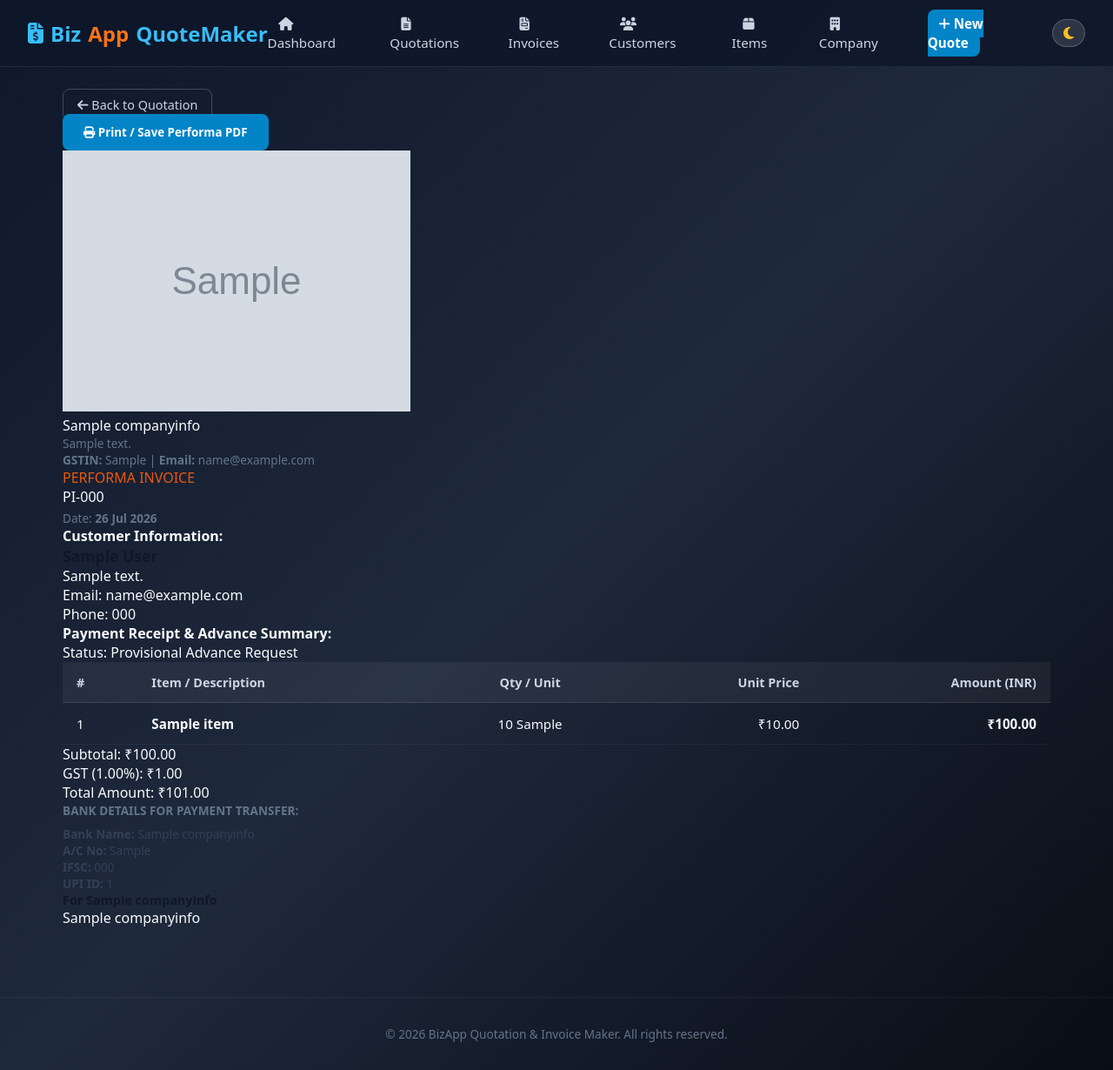
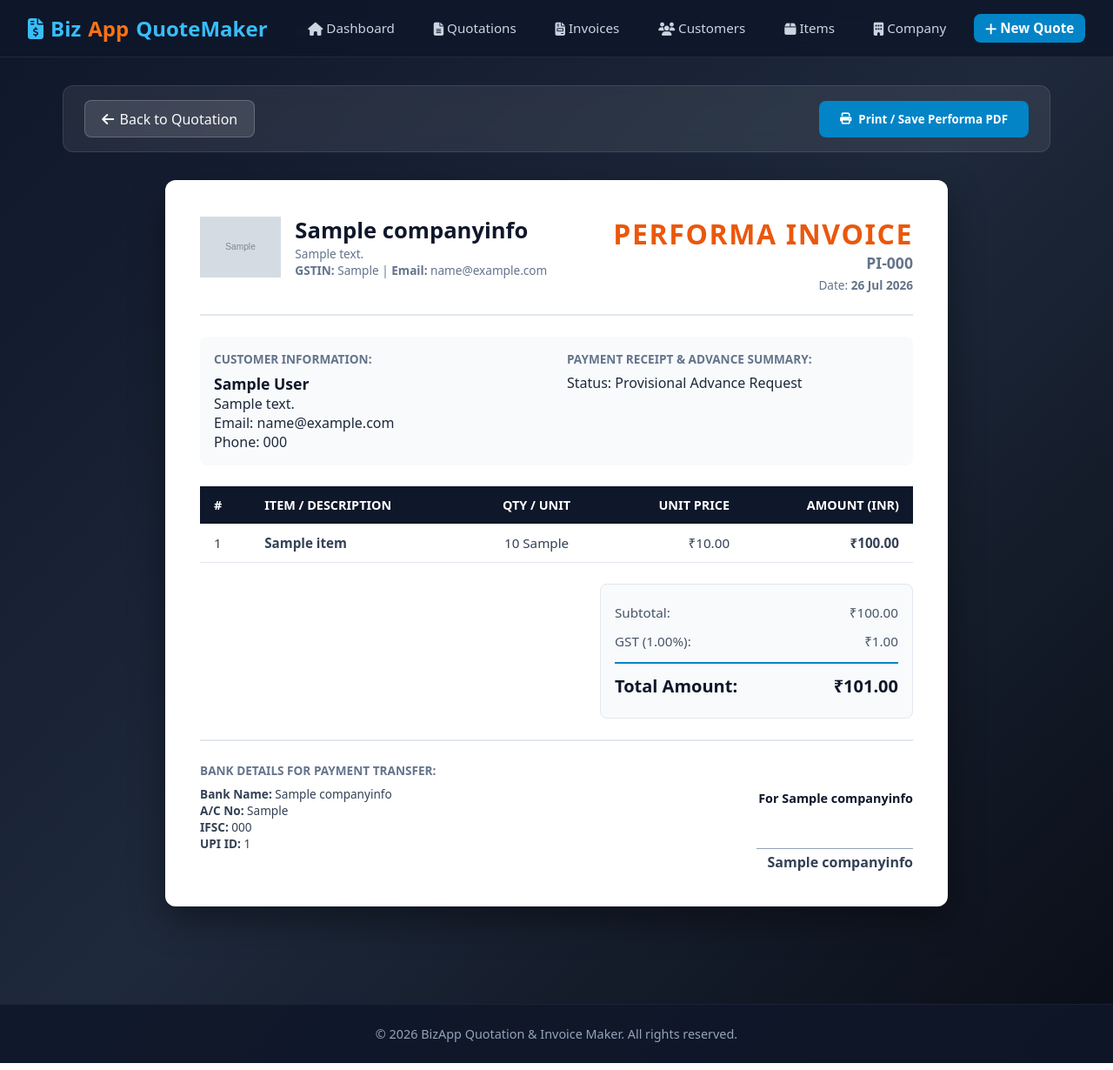
Before and after one commit to rounak-98/bizzapp, a Django app: page /quotations/1/performa/ in a window 1280 px wide. Shown: the whole page at 87% size. Run offline with Django 4.2, Linux system fonts and the light colour scheme; tables that the repository leaves empty hold one stand-in row (values such as "Sample post"); grey boxes marked "Sample" are stand-in pictures; parts of the project's set-up code (start-up, migrations or seed data) failed here and were passed over.

Commit message:
Revert "Added Light Mode / Dark Mode Theme Switcher with instant toggle & persistent state"
This reverts commit e67272421756f69bd7e99676b92281204666f746.

```diff
--- a/static/css/style.css
+++ b/static/css/style.css
@@ -11,98 +11,6 @@ body {
   background: linear-gradient(135deg, #0f172a, #1e293b, #090d16);
   min-height: 100vh;
   color: #f8fafc;
-  transition: background 0.3s ease, color 0.3s ease;
-}
-
-/* Theme Toggle Button */
-.theme-toggle-btn {
-  background: rgba(255, 255, 255, 0.12);
-  border: 1px solid rgba(255, 255, 255, 0.2);
-  color: #fbbf24;
-  padding: 0.45rem 0.75rem;
-  border-radius: 20px;
-  cursor: pointer;
-  font-size: 1rem;
-  display: flex;
-  align-items: center;
-  justify-content: center;
-  transition: all 0.3s ease;
-}
-.theme-toggle-btn:hover {
-  background: rgba(255, 255, 255, 0.22);
-  transform: scale(1.05);
-}
-
-/* Light Mode Overrides */
-body.light-mode {
-  background: linear-gradient(135deg, #f8fafc, #e2e8f0, #cbd5e1);
-  color: #0f172a;
-}
-
-body.light-mode .navbar {
-  background: rgba(255, 255, 255, 0.92);
-  border-bottom: 1px solid #cbd5e1;
-  color: #0f172a;
-}
-body.light-mode .logo {
-  color: #0284c7;
-}
-body.light-mode .nav-links a {
-  color: #334155;
-}
-body.light-mode .nav-links a:hover,
-body.light-mode .nav-links a.active {
-  color: #0284c7;
-  background: rgba(2, 132, 199, 0.12);
-}
-body.light-mode .theme-toggle-btn {
-  background: #e2e8f0;
-  border-color: #cbd5e1;
-  color: #d97706;
-}
-
-body.light-mode .card,
-body.light-mode .form-container,
-body.light-mode .dashboard-card,
-body.light-mode .table-container,
-body.light-mode .stat-card {
-  background: #ffffff !important;
-  border: 1px solid #cbd5e1 !important;
-  box-shadow: 0 10px 30px rgba(0, 0, 0, 0.08) !important;
-  color: #0f172a !important;
-}
-
-body.light-mode h1, body.light-mode h2, body.light-mode h3, body.light-mode h4, body.light-mode label {
-  color: #0f172a !important;
-}
-
-body.light-mode input,
-body.light-mode select,
-body.light-mode textarea {
-  background-color: #f8fafc !important;
-  color: #0f172a !important;
-  border: 1px solid #cbd5e1 !important;
-}
-
-body.light-mode table th {
-  background-color: #f1f5f9 !important;
-  color: #0f172a !important;
-  border-bottom: 2px solid #cbd5e1 !important;
-}
-
-body.light-mode table td {
-  color: #334155 !important;
-  border-bottom: 1px solid #e2e8f0 !important;
-}
-
-body.light-mode table tr:hover {
-  background-color: #f1f5f9 !important;
-}
-
-body.light-mode .item-row-grid,
-body.light-mode .item-row {
-  background: #f8fafc !important;
-  border: 1px solid #cbd5e1 !important;
 }
 
 /* Navbar */
@@ -172,152 +80,220 @@ body.light-mode .item-row {
   background: #0369a1;
 }
 
+/* Navbar toggle for mobile */
 .nav-toggle {
   display: none;
   font-size: 1.5rem;
   cursor: pointer;
 }
 
-/* Main Content */
+@media (max-width: 900px) {
+  .nav-links {
+    display: none;
+    flex-direction: column;
+    background: rgba(15, 23, 42, 0.95);
+    position: absolute;
+    top: 60px;
+    right: 1rem;
+    width: 220px;
+    padding: 1rem;
+    border-radius: 12px;
+    border: 1px solid rgba(255, 255, 255, 0.1);
+  }
+
+  .nav-links.show {
+    display: flex;
+  }
+
+  .nav-toggle {
+    display: block;
+    color: #fff;
+  }
+}
+
+/* Main Content Wrapper */
 .main-content {
   padding: 2rem;
   max-width: 1200px;
   margin: 0 auto;
 }
 
-/* Dashboard Grid */
-.dashboard-grid {
+/* Page Headers & Control Bars */
+.page-header {
+  display: flex;
+  justify-content: space-between;
+  align-items: center;
+  flex-wrap: wrap;
+  gap: 1rem;
+  margin-bottom: 1.5rem;
+}
+
+.page-header h2 {
+  font-size: 1.8rem;
+  font-weight: 700;
+  color: #f8fafc;
+}
+
+.search-filter-bar {
+  display: flex;
+  gap: 0.75rem;
+  align-items: center;
+  flex-wrap: wrap;
+}
+
+.search-input {
+  padding: 0.6rem 1rem;
+  border-radius: 8px;
+  border: 1px solid rgba(255, 255, 255, 0.15);
+  background: rgba(255, 255, 255, 0.08);
+  color: #fff;
+  font-size: 0.95rem;
+  min-width: 220px;
+}
+.search-input::placeholder {
+  color: #94a3b8;
+}
+
+/* Analytics Metrics Cards: Perfectly Aligned 3-Column Grid (3 x 2 = 6 cards) */
+.metrics-grid {
   display: grid;
-  grid-template-columns: repeat(auto-fit, minmax(220px, 1fr));
-  gap: 1.5rem;
+  grid-template-columns: repeat(3, 1fr);
+  gap: 1.25rem;
   margin-bottom: 2rem;
 }
 
-.card {
-  background: rgba(30, 41, 59, 0.7);
-  backdrop-filter: blur(10px);
-  -webkit-backdrop-filter: blur(10px);
-  border: 1px solid rgba(255, 255, 255, 0.1);
-  border-radius: 12px;
-  padding: 1.5rem;
-  box-shadow: 0 8px 32px 0 rgba(0, 0, 0, 0.37);
-  transition: transform 0.2s ease, box-shadow 0.2s ease;
+@media (max-width: 900px) {
+  .metrics-grid {
+    grid-template-columns: repeat(2, 1fr);
+  }
 }
 
-.card:hover {
-  transform: translateY(-4px);
-  box-shadow: 0 12px 40px 0 rgba(0, 0, 0, 0.45);
+@media (max-width: 600px) {
+  .metrics-grid {
+    grid-template-columns: 1fr;
+  }
 }
 
-.card h3 {
-  font-size: 0.9rem;
-  color: #94a3b8;
+.metric-card {
+  background: rgba(255, 255, 255, 0.06);
+  backdrop-filter: blur(12px);
+  -webkit-backdrop-filter: blur(12px);
+  border: 1px solid rgba(255, 255, 255, 0.08);
+  border-radius: 16px;
+  padding: 1.25rem 1.5rem;
+  box-shadow: 0 8px 24px rgba(0, 0, 0, 0.2);
+  transition: transform 0.2s ease, background 0.2s ease;
+}
+
+.metric-card:hover {
+  background: rgba(255, 255, 255, 0.09);
+  transform: translateY(-3px);
+}
+
+.metric-card .title {
+  font-size: 0.85rem;
   text-transform: uppercase;
   letter-spacing: 0.05em;
-  margin-bottom: 0.5rem;
+  color: #94a3b8;
+  margin-bottom: 0.4rem;
 }
 
-.card .value {
+.metric-card .value {
   font-size: 1.8rem;
   font-weight: 700;
   color: #38bdf8;
 }
 
-/* Tables */
-.table-container {
-  background: rgba(30, 41, 59, 0.7);
-  backdrop-filter: blur(10px);
-  border: 1px solid rgba(255, 255, 255, 0.1);
-  border-radius: 12px;
-  padding: 1.5rem;
-  margin-bottom: 2rem;
-  box-shadow: 0 8px 32px 0 rgba(0, 0, 0, 0.37);
+.metric-card .subtext {
+  font-size: 0.85rem;
+  color: #cbd5e1;
+  margin-top: 0.2rem;
 }
 
-.table-header {
-  display: flex;
-  justify-content: space-between;
-  align-items: center;
-  margin-bottom: 1.2rem;
+.metric-card.accent-orange .value { color: #f97316; }
+.metric-card.accent-green .value { color: #22c55e; }
+.metric-card.accent-purple .value { color: #a855f7; }
+
+/* Dashboard Quick Actions: Balanced 3-Column Grid */
+.button-grid {
+  display: grid;
+  grid-template-columns: repeat(3, 1fr);
+  gap: 1.25rem;
+  margin-bottom: 2rem;
 }
 
-.table-header h2 {
-  font-size: 1.25rem;
-  color: #f8fafc;
+@media (max-width: 900px) {
+  .button-grid {
+    grid-template-columns: repeat(2, 1fr);
+  }
 }
 
-.table-responsive {
-  overflow-x: auto;
+@media (max-width: 600px) {
+  .button-grid {
+    grid-template-columns: 1fr;
+  }
 }
 
-table {
-  width: 100%;
-  border-collapse: collapse;
-  text-align: left;
+.btn-card {
+  display: flex;
+  flex-direction: column;
+  align-items: center;
+  justify-content: center;
+  padding: 1.25rem;
+  background: rgba(255, 255, 255, 0.08);
+  border: 1px solid rgba(255, 255, 255, 0.12);
+  backdrop-filter: blur(10px);
+  border-radius: 14px;
+  color: #fff;
+  text-decoration: none;
+  font-weight: 600;
+  font-size: 0.95rem;
+  text-align: center;
+  transition: all 0.25s ease;
 }
 
-table th {
-  background-color: rgba(255, 255, 255, 0.05);
-  color: #cbd5e1;
-  font-weight: 600;
-  padding: 0.85rem 1rem;
-  font-size: 0.9rem;
-  border-bottom: 1px solid rgba(255, 255, 255, 0.1);
+.btn-card:hover {
+  background: rgba(56, 189, 248, 0.2);
+  border-color: #38bdf8;
+  transform: translateY(-4px);
+  color: #fff;
 }
 
-table td {
-  padding: 0.85rem 1rem;
-  font-size: 0.95rem;
-  border-bottom: 1px solid rgba(255, 255, 255, 0.05);
+/* Glassmorphic Form Containers */
+.form-container {
+  max-width: 900px;
+  margin: 2rem auto;
+  padding: 2rem;
+  border-radius: 16px;
+  background: rgba(255, 255, 255, 0.07);
+  backdrop-filter: blur(12px);
+  -webkit-backdrop-filter: blur(12px);
+  border: 1px solid rgba(255, 255, 255, 0.1);
+  box-shadow: 0 12px 32px rgba(0, 0, 0, 0.3);
+  color: #fff;
 }
 
-table tr:hover {
-  background-color: rgba(255, 255, 255, 0.03);
-}
-
-/* Badges */
-.badge {
-  display: inline-block;
-  padding: 0.25rem 0.65rem;
-  border-radius: 20px;
-  font-size: 0.8rem;
-  font-weight: 600;
-  text-transform: capitalize;
-}
-
-.badge-draft { background: rgba(148, 163, 184, 0.2); color: #cbd5e1; }
-.badge-sent { background: rgba(56, 189, 248, 0.2); color: #38bdf8; }
-.badge-accepted { background: rgba(74, 222, 128, 0.2); color: #4ade80; }
-.badge-rejected { background: rgba(248, 113, 113, 0.2); color: #f87171; }
-.badge-converted { background: rgba(168, 85, 247, 0.2); color: #c084fc; }
-
-.badge-unpaid { background: rgba(248, 113, 113, 0.2); color: #f87171; }
-.badge-partially_paid { background: rgba(251, 146, 60, 0.2); color: #fb923c; }
-.badge-paid { background: rgba(74, 222, 128, 0.2); color: #4ade80; }
-
-/* Forms */
-.form-container {
-  background: rgba(30, 41, 59, 0.7);
-  backdrop-filter: blur(10px);
-  border: 1px solid rgba(255, 255, 255, 0.1);
-  border-radius: 12px;
-  padding: 2rem;
-  max-width: 650px;
-  margin: 0 auto 2rem auto;
-  box-shadow: 0 8px 32px 0 rgba(0, 0, 0, 0.37);
+.form-container.narrow {
+  max-width: 550px;
 }
 
 .form-container h2 {
+  text-align: center;
   margin-bottom: 1.5rem;
+  font-size: 1.8rem;
   color: #38bdf8;
-  font-size: 1.4rem;
+}
+
+.form-grid {
+  display: grid;
+  grid-template-columns: repeat(auto-fit, minmax(240px, 1fr));
+  gap: 1rem;
 }
 
 .form-group {
   display: flex;
   flex-direction: column;
   gap: 0.4rem;
-  margin-bottom: 1.2rem;
 }
 
 .form-group label {
@@ -409,76 +385,326 @@ select option {
   border-radius: 8px;
   font-weight: 600;
   cursor: pointer;
-  transition: background 0.2s ease;
+  transition: background 0.25s ease;
   text-decoration: none;
-  display: inline-block;
+  display: inline-flex;
+  align-items: center;
+  gap: 0.5rem;
+  line-height: normal;
 }
-
 .btn-primary:hover {
   background-color: #0369a1;
 }
 
 .btn-secondary {
-  background-color: transparent;
+  background-color: rgba(255, 255, 255, 0.12);
+  color: #f8fafc;
+  padding: 0.6rem 1.2rem;
   border: 1px solid rgba(255, 255, 255, 0.2);
-  color: #cbd5e1;
-  padding: 0.5rem 1rem;
   border-radius: 8px;
+  font-weight: 500;
   cursor: pointer;
   text-decoration: none;
-  font-size: 0.9rem;
+  display: inline-flex;
+  align-items: center;
+  gap: 0.4rem;
+  line-height: normal;
 }
-
 .btn-secondary:hover {
-  background-color: rgba(255, 255, 255, 0.05);
-  color: #fff;
+  background-color: rgba(255, 255, 255, 0.2);
 }
 
 .btn-success {
   background-color: #16a34a;
   color: #fff;
-  padding: 0.5rem 1rem;
+  padding: 0.6rem 1.2rem;
   border: none;
   border-radius: 8px;
+  font-weight: 600;
   cursor: pointer;
   text-decoration: none;
-  font-weight: 500;
-  font-size: 0.9rem;
+  display: inline-flex;
+  align-items: center;
+  gap: 0.4rem;
+  line-height: normal;
+}
+.btn-success:hover {
+  background-color: #15803d;
 }
 
-.btn-success:hover {
-  background-color: #15803d;
+/* Styled Tables */
+.table-responsive {
+  overflow-x: auto;
+}
+
+.styled-table {
+  width: 100%;
+  border-collapse: collapse;
+  margin-top: 1rem;
+  background: rgba(255, 255, 255, 0.04);
+  border-radius: 12px;
+  overflow: hidden;
+  box-shadow: 0 4px 16px rgba(0, 0, 0, 0.2);
+}
+
+.styled-table th, .styled-table td {
+  padding: 0.85rem 1.1rem;
+  text-align: left;
+  color: #f8fafc;
+  font-size: 0.95rem;
+}
+
+.styled-table th {
+  background: rgba(255, 255, 255, 0.12);
+  font-weight: 600;
+  color: #38bdf8;
+  border-bottom: 1px solid rgba(255, 255, 255, 0.1);
+}
+
+.styled-table tr {
+  border-bottom: 1px solid rgba(255, 255, 255, 0.05);
+}
+
+.styled-table tr:hover {
+  background: rgba(255, 255, 255, 0.08);
+}
+
+/* Status Badges */
+.badge {
+  display: inline-block;
+  padding: 0.3rem 0.75rem;
+  border-radius: 20px;
+  font-size: 0.8rem;
+  font-weight: 600;
+  text-transform: uppercase;
+  letter-spacing: 0.03em;
+}
+
+.badge-draft { background: #64748b; color: #fff; }
+.badge-sent { background: #0284c7; color: #fff; }
+.badge-accepted { background: #16a34a; color: #fff; }
+.badge-rejected { background: #dc2626; color: #fff; }
+.badge-expired { background: #d97706; color: #fff; }
+.badge-converted { background: #9333ea; color: #fff; }
+
+.badge-paid { background: #16a34a; color: #fff; }
+.badge-unpaid { background: #ea580c; color: #fff; }
+.badge-partially-paid { background: #ca8a04; color: #fff; }
+.badge-overdue { background: #dc2626; color: #fff; }
+
+/* Document Layout (Printable A4 Sheet) */
+.document-wrapper {
+  background: #ffffff;
+  color: #1e293b;
+  border-radius: 12px;
+  padding: 2.5rem;
+  box-shadow: 0 16px 40px rgba(0, 0, 0, 0.4);
+  max-width: 900px;
+  margin: 2rem auto;
+}
+
+.doc-header {
+  display: flex;
+  justify-content: space-between;
+  align-items: flex-start;
+  border-bottom: 2px solid #e2e8f0;
+  padding-bottom: 1.5rem;
+  margin-bottom: 1.5rem;
+}
+
+.doc-brand {
+  display: flex;
+  align-items: center;
+  gap: 1rem;
+}
+
+.doc-logo {
+  max-height: 70px;
+  max-width: 180px;
+  object-fit: contain;
+}
+
+.doc-company-name {
+  font-size: 1.6rem;
+  font-weight: 700;
+  color: #0f172a;
+}
+
+.doc-title-block {
+  text-align: right;
+}
+
+.doc-title {
+  font-size: 2rem;
+  font-weight: 800;
+  color: #0284c7;
+  text-transform: uppercase;
+  letter-spacing: 0.05em;
+}
+
+.doc-ref-number {
+  font-size: 1.1rem;
+  font-weight: 600;
+  color: #64748b;
+}
+
+.doc-meta-grid {
+  display: grid;
+  grid-template-columns: 1fr 1fr;
+  gap: 1.5rem;
+  margin-bottom: 1.5rem;
+  padding: 1rem;
+  background: #f8fafc;
+  border-radius: 8px;
+}
+
+.doc-meta-block h4 {
+  font-size: 0.85rem;
+  text-transform: uppercase;
+  color: #64748b;
+  margin-bottom: 0.4rem;
+}
+
+.doc-table {
+  width: 100%;
+  border-collapse: collapse;
+  margin-bottom: 1.5rem;
+}
+
+.doc-table th {
+  background: #0f172a;
+  color: #ffffff;
+  padding: 0.75rem 1rem;
+  text-align: left;
+  font-size: 0.9rem;
+  text-transform: uppercase;
+}
+
+.doc-table td {
+  padding: 0.75rem 1rem;
+  border-bottom: 1px solid #e2e8f0;
+  color: #334155;
+  font-size: 0.95rem;
+}
+
+.doc-table tr:nth-child(even) {
+  background: #f8fafc;
+}
+
+.doc-totals {
+  display: flex;
+  justify-content: flex-end;
+  margin-bottom: 1.5rem;
+}
+
+.doc-totals-box {
+  width: 360px;
+  background: #f8fafc;
+  border-radius: 8px;
+  padding: 1rem;
+  border: 1px solid #e2e8f0;
+}
+
+.doc-row {
+  display: flex;
+  justify-content: space-between;
+  padding: 0.4rem 0;
+  font-size: 0.95rem;
+  color: #475569;
+}
+
+.doc-row.grand-total {
+  border-top: 2px solid #0284c7;
+  margin-top: 0.5rem;
+  padding-top: 0.75rem;
+  font-size: 1.25rem;
+  font-weight: 700;
+  color: #0f172a;
+}
+
+.doc-words-box {
+  background: #f1f5f9;
+  border-left: 4px solid #0284c7;
+  padding: 0.75rem 1rem;
+  border-radius: 0 8px 8px 0;
+  font-size: 0.9rem;
+  font-weight: 600;
+  color: #1e293b;
+  margin-bottom: 1.5rem;
+}
+
+.doc-footer-grid {
+  display: grid;
+  grid-template-columns: 1fr 1fr;
+  gap: 1.5rem;
+  border-top: 2px solid #e2e8f0;
+  padding-top: 1.5rem;
+  margin-top: 1.5rem;
+}
+
+.doc-signature {
+  text-align: right;
+  margin-top: 2rem;
+}
+
+.doc-signature-line {
+  margin-top: 3rem;
+  border-top: 1px solid #94a3b8;
+  display: inline-block;
+  min-width: 180px;
+  padding-top: 0.25rem;
+  font-weight: 600;
+  color: #334155;
+}
+
+/* Document Toolbar (Screen only) */
+.doc-toolbar {
+  display: flex;
+  justify-content: space-between;
+  align-items: center;
+  margin-bottom: 1.5rem;
+  background: rgba(255, 255, 255, 0.08);
+  backdrop-filter: blur(10px);
+  padding: 1rem 1.5rem;
+  border-radius: 12px;
+  border: 1px solid rgba(255, 255, 255, 0.1);
 }
 
 /* Footer */
 .footer {
   text-align: center;
-  padding: 2rem;
-  color: #64748b;
-  font-size: 0.85rem;
+  padding: 1.5rem;
+  background: rgba(15, 23, 42, 0.9);
+  color: #94a3b8;
+  margin-top: 3rem;
+  font-size: 0.9rem;
   border-top: 1px solid rgba(255, 255, 255, 0.05);
-  margin-top: 3rem;
 }
 
-/* Responsive */
-@media (max-width: 768px) {
-  .nav-toggle {
-    display: block;
+/* Print-friendly styles */
+@media print {
+  body {
+    background: #ffffff !important;
+    color: #000000 !important;
   }
-
-  .nav-links {
-    display: none;
-    flex-direction: column;
-    width: 100%;
-    position: absolute;
-    top: 100%;
-    left: 0;
-    background: #0f172a;
-    padding: 1rem;
-    border-bottom: 1px solid rgba(255, 255, 255, 0.1);
+  @page {
+    margin: 10mm;
+    size: A4;
   }
-
-  .nav-links.show {
-    display: flex;
+  .navbar, .footer, .doc-toolbar, .no-print {
+    display: none !important;
+  }
+  .document-wrapper {
+    box-shadow: none !important;
+    padding: 0 !important;
+    margin: 0 !important;
+    max-width: 100% !important;
+    border-radius: 0 !important;
+  }
+  .doc-table th {
+    background: #0f172a !important;
+    color: #ffffff !important;
+    -webkit-print-color-adjust: exact;
+    print-color-adjust: exact;
   }
 }
--- a/templates/base.html
+++ b/templates/base.html
@@ -8,15 +8,6 @@
     <link rel="stylesheet" href="{% static 'css/style.css' %}">
     <link rel="stylesheet" href="https://cdnjs.cloudflare.com/ajax/libs/font-awesome/6.5.0/css/all.min.css">
     <link rel="icon" href="{% static 'favicon.ico' %}" type="image/x-icon">
-    <script>
-        // Prevent theme flicker on page load
-        (function() {
-            const savedTheme = localStorage.getItem('theme');
-            if (savedTheme === 'light') {
-                document.documentElement.classList.add('light-mode');
-            }
-        })();
-    </script>
 </head>
 <body>
     <!-- Navbar -->
@@ -40,11 +31,6 @@
                 <i class="fa fa-building"></i> Company</a></li>
             <li><a href="{% url 'create_quotation' %}" class="btn-nav">
                 <i class="fa fa-plus"></i> New Quote</a></li>
-            <li>
-                <button id="theme-toggle" class="theme-toggle-btn" title="Toggle Dark / Light Mode" type="button">
-                    <i class="fa-solid fa-moon" id="theme-icon"></i>
-                </button>
-            </li>
         </ul>
     </nav>
 
@@ -67,32 +53,6 @@
           navLinks.classList.toggle('show');
         });
       }
-
-      // Theme Switcher Logic (Light / Dark Mode)
-      const themeBtn = document.getElementById('theme-toggle');
-      const themeIcon = document.getElementById('theme-icon');
-
-      function updateThemeUI() {
-        const isLight = document.body.classList.contains('light-mode') || document.documentElement.classList.contains('light-mode');
-        if (isLight) {
-          document.body.classList.add('light-mode');
-          if (themeIcon) themeIcon.className = 'fa-solid fa-sun';
-        } else {
-          document.body.classList.remove('light-mode');
-          if (themeIcon) themeIcon.className = 'fa-solid fa-moon';
-        }
-      }
-
-      updateThemeUI();
-
-      if (themeBtn) {
-        themeBtn.addEventListener('click', () => {
-          const isLightNow = document.body.classList.toggle('light-mode');
-          document.documentElement.classList.toggle('light-mode', isLightNow);
-          localStorage.setItem('theme', isLightNow ? 'light' : 'dark');
-          updateThemeUI();
-        });
-      }
     </script>
 </body>
 </html>
```
